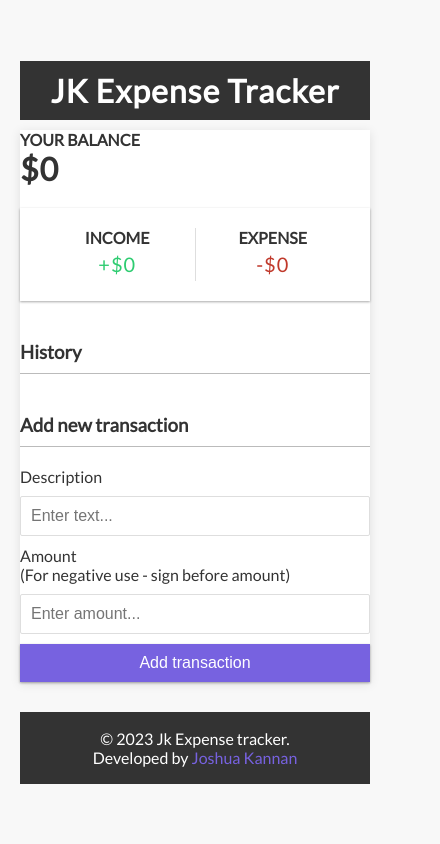
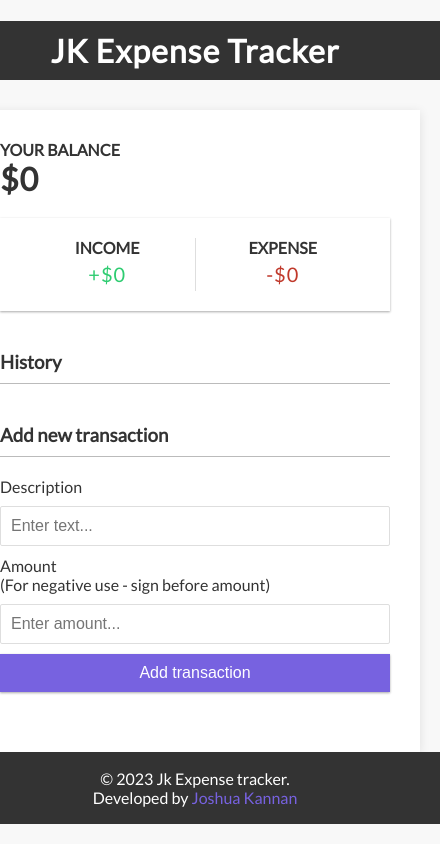
Before and after one commit to Joshua-kannan/Expense-tracker, a Vue app: page / in a window 390 px wide. Shown: the whole page, 440 px wide, since content can reach past the window. Built offline with nearby package versions, Linux system fonts and the light colour scheme.

Commit message:
container padding

```diff
--- a/src/assets/style.css
+++ b/src/assets/style.css
@@ -29,15 +29,9 @@ body {
   box-shadow: 0 2px 10px rgba(0, 0, 0, 0.1);
   transition: box-shadow 0.3s ease-in-out;
   margin-bottom: 0;
+  padding: 30px;
 }
 
-@media (max-width: 768px) {
-  /* Adjust styles for screens with a width of 768px or less (typical tablets and smaller screens) */
-  .container {
-    width: 350px; /* Adjust the width for smaller screens */
-    margin: 10px auto; /* Center the container on smaller screens */
-  }
-}
 h1 {
   letter-spacing: 1px;
   margin: 0;
```
